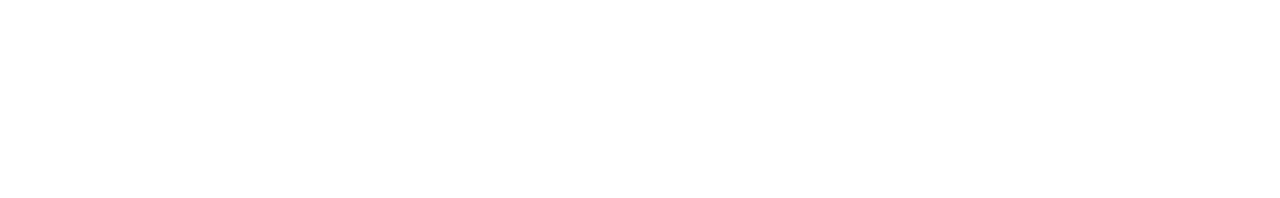
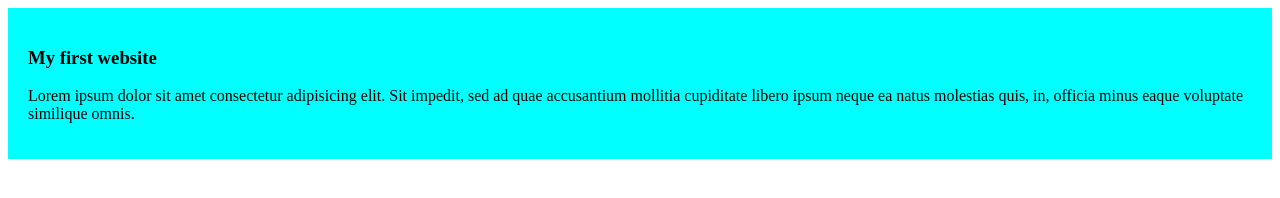
Before and after one commit to EyalidShawon/my-simple-repo, a plain HTML site: page index.html in a window 1280 px wide. Drawn offline with Linux system fonts and the light colour scheme.

Commit message:
added the git

```diff
--- a/index.html
+++ b/index.html
@@ -4,8 +4,12 @@
     <meta charset="UTF-8">
     <meta name="viewport" content="width=device-width, initial-scale=1.0">
     <title>My simple website</title>
+    <link rel="stylesheet" href="styles/blog.css">
 </head>
 <body>
-
+    <div>
+        <h3>My first website</h3>
+        <p>Lorem ipsum dolor sit amet consectetur adipisicing elit. Sit impedit, sed ad quae accusantium mollitia cupiditate libero ipsum neque ea natus molestias quis, in, officia minus eaque voluptate similique omnis.</p>
+    </div>
 </body>
 </html>
--- /dev/null
+++ b/styles/blog.css
@@ -0,0 +1,4 @@
+div{
+    background-color: aqua;
+    padding: 20px;
+}
```
